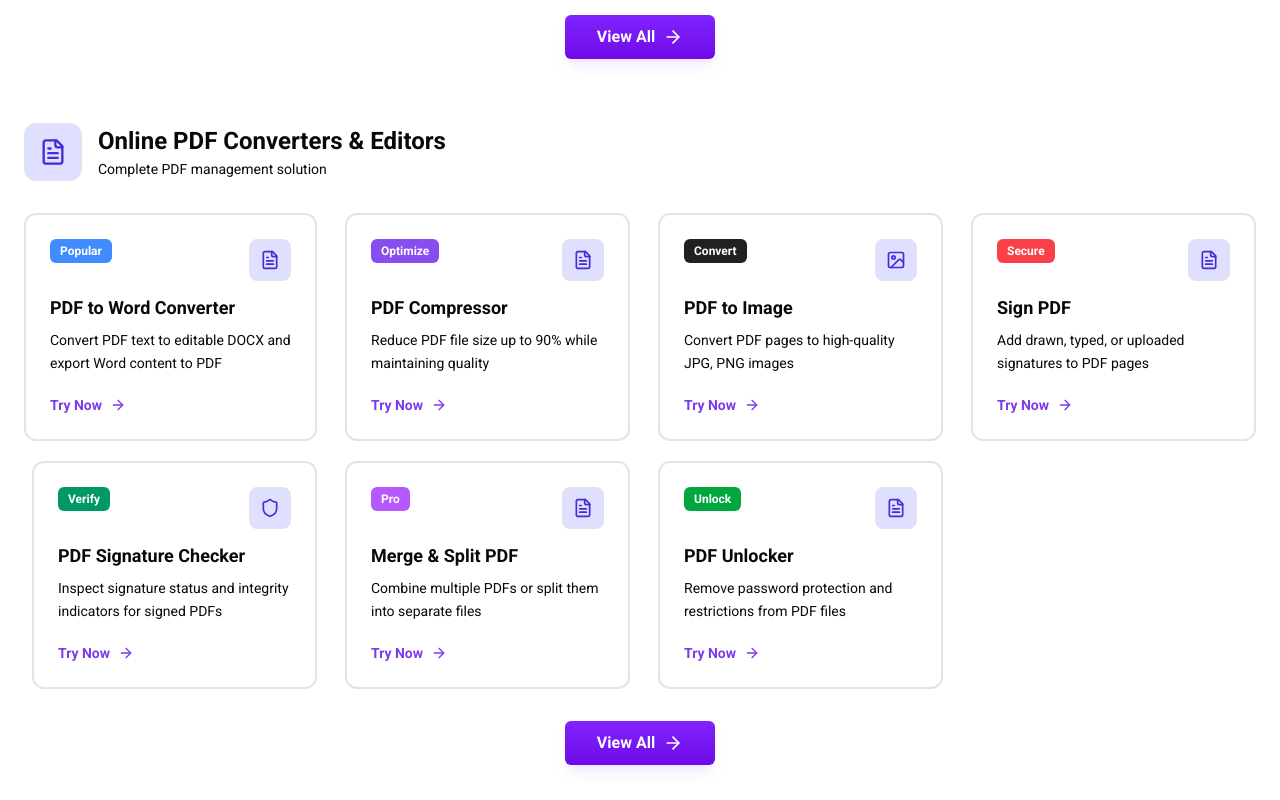
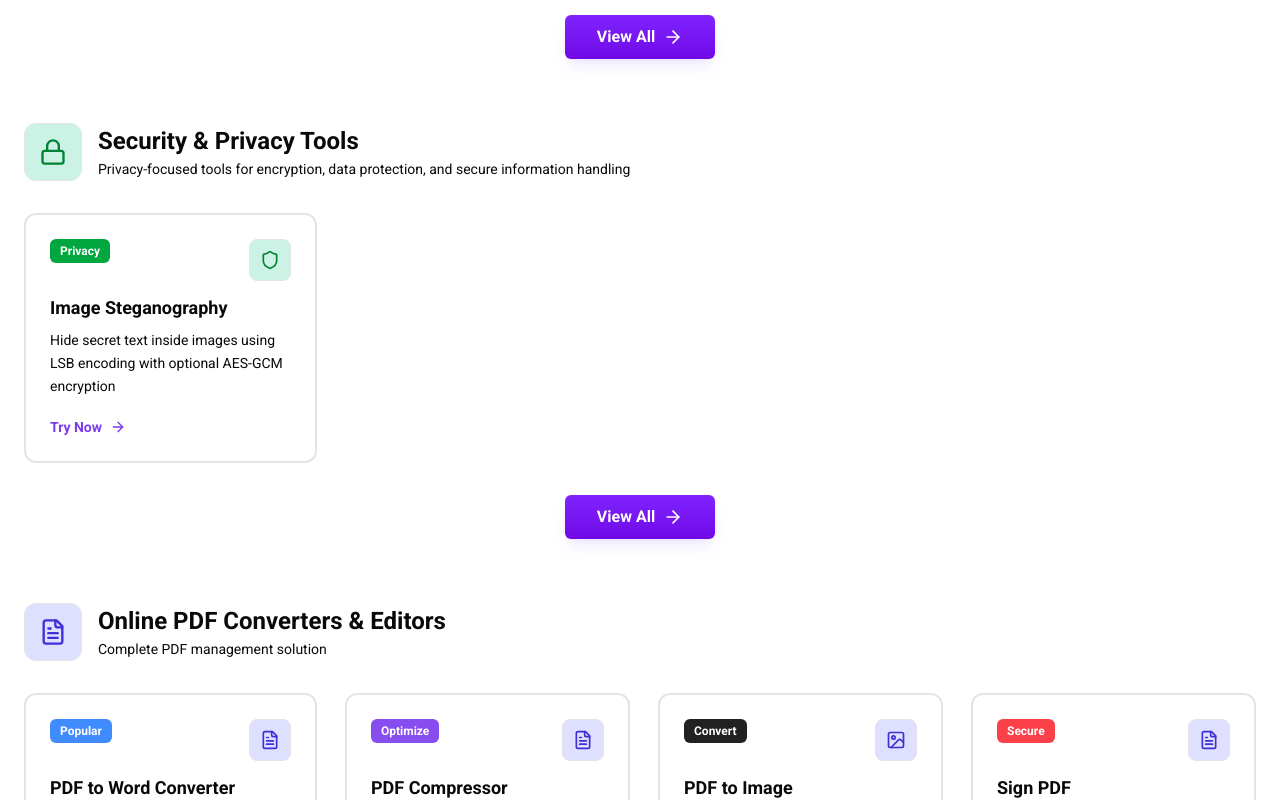
Before and after one commit to xhusnain/fasttools, a Next.js app: page / in a window 1280 px wide. Shown: the part 6960-7760 px from the top of the page. Built offline with nearby package versions, Linux system fonts and the light colour scheme.

Commit message:
feat: add security-tools category with image steganography

```diff
--- a/app/data/categories-data.ts
+++ b/app/data/categories-data.ts
@@ -551,6 +551,28 @@ export const categories = [
                 icon: Shield,
                 badge: "New",
                 badgeColor: "bg-purple-600",
+            },
+        ],
+    },
+    {
+        id: "security-tools",
+        name: "Security & Privacy Tools",
+        description: "Privacy-focused tools for encryption, data protection, and secure information handling",
+        icon: Lock,
+        href: "/security-tools",
+        borderColor: "border-border",
+        hoverBorder: "hover:border-border",
+        iconBg: "bg-emerald-500/20",
+        iconColor: "text-green-700",
+        glowColor: "hover:shadow-emerald-500/20",
+        tools: [
+            {
+                title: "Image Steganography",
+                description: "Hide secret text inside images using LSB encoding with optional AES-GCM encryption",
+                href: "/security-tools/image-steganography",
+                icon: Shield,
+                badge: "Privacy",
+                badgeColor: "bg-green-600",
             },
         ],
     },
--- /dev/null
+++ b/app/security-tools/page.tsx
@@ -0,0 +1,21 @@
+import { Metadata } from "next";
+import CategoryPage from "@/components/category-page";
+
+export const metadata: Metadata = {
+  title: "Free Security & Privacy Tools - FastTools",
+  description: "Privacy-focused tools for encryption, data protection, steganography, and secure information handling. All tools work offline in your browser.",
+  openGraph: {
+    title: "Free Security & Privacy Tools - FastTools",
+    description: "Hide secrets in images, manage sensitive data, and protect your privacy with client-side encryption tools.",
+  },
+};
+
+export default function SecurityToolsPage() {
+  return (
+    <CategoryPage
+      categoryId="security-tools"
+      title="Free Security & Privacy Tools"
+      description="Privacy-focused tools for encryption, data protection, steganography, and secure information handling. All tools work offline in your browser."
+    />
+  );
+}
```
